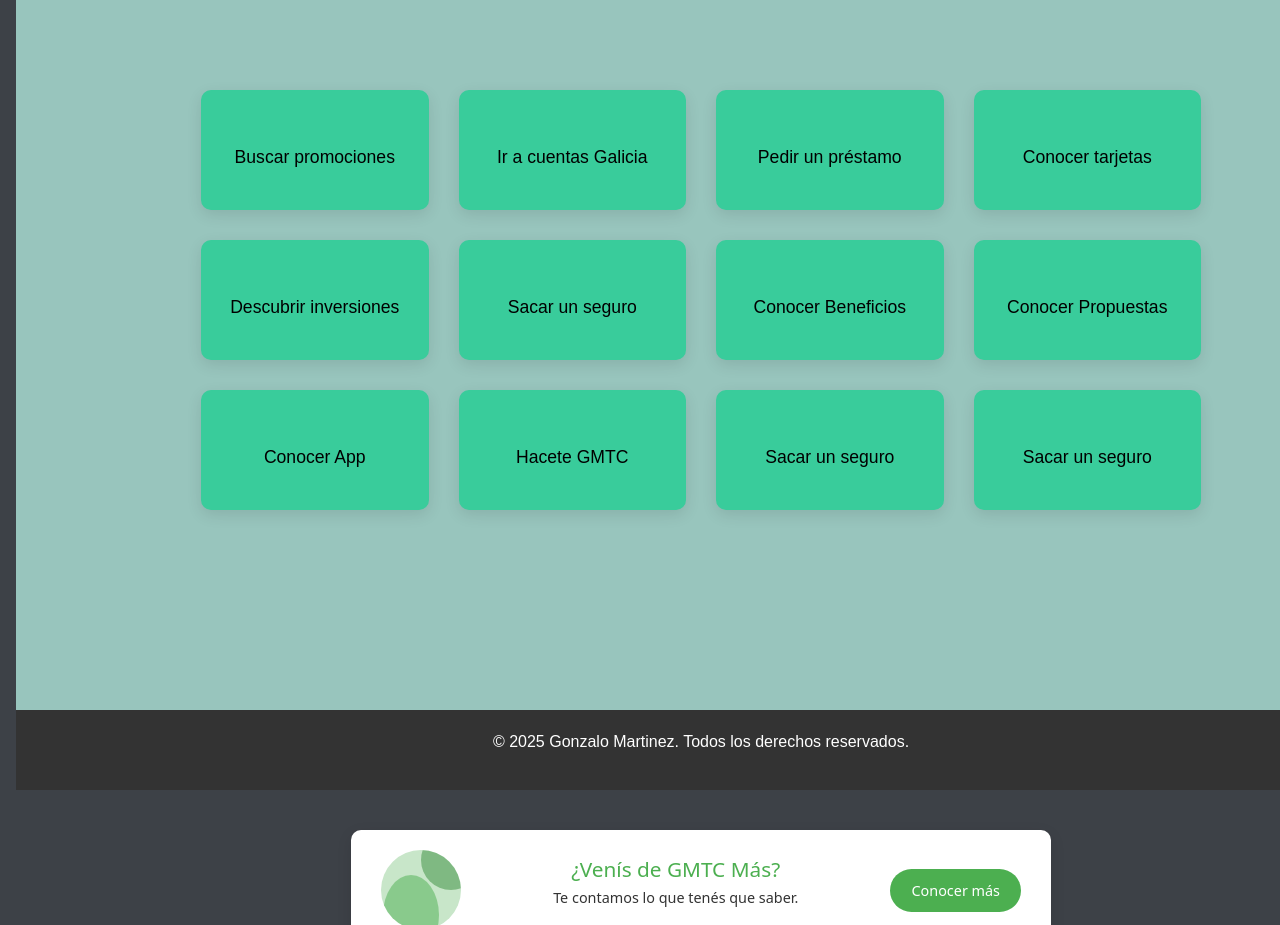
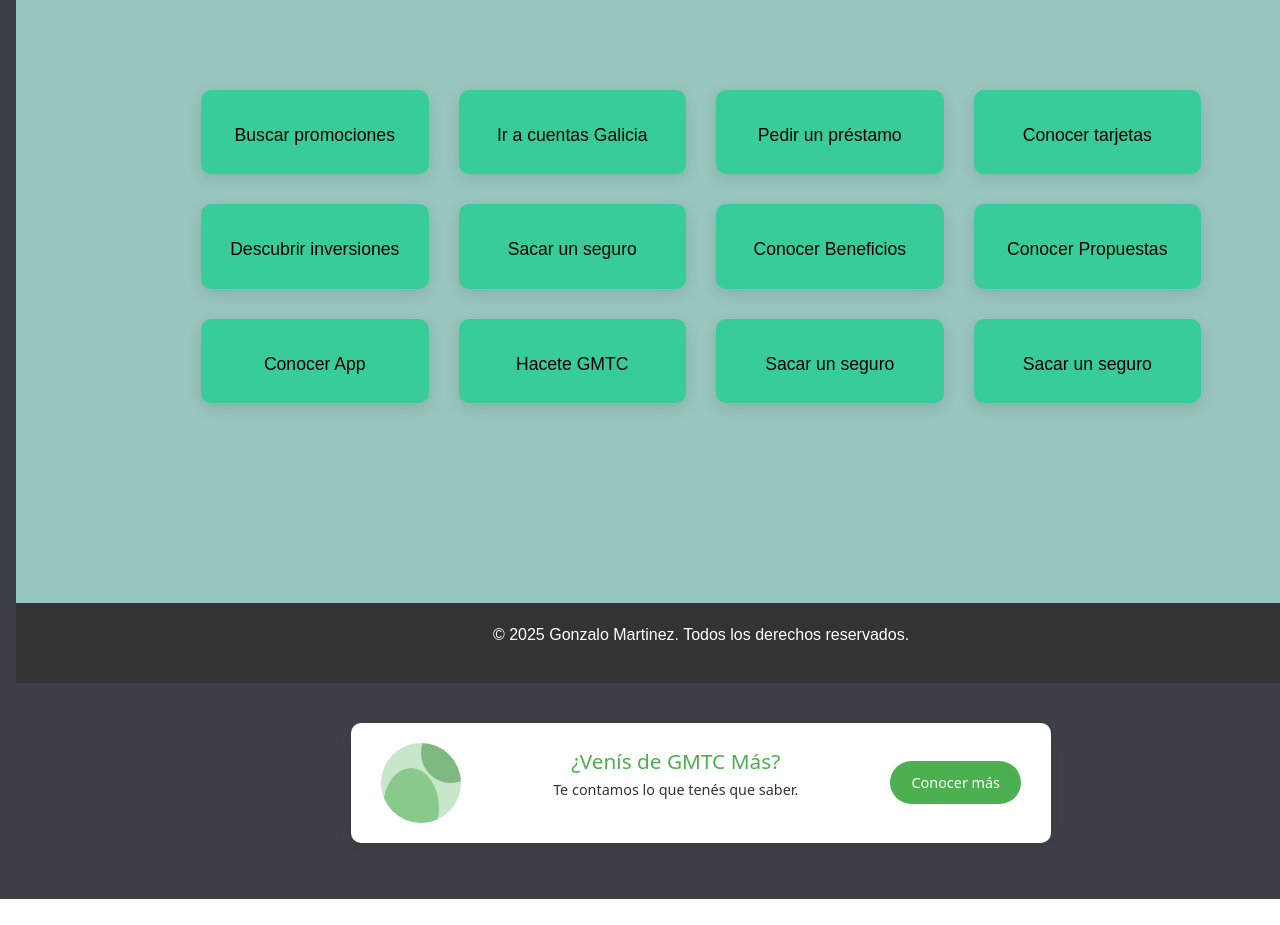
Before and after one commit to GonzaloMartinezz/TarjetaBancaria.Test, a React (Vite) app: page / in a window 1280 px wide. Shown: the part 1312-2237 px from the top of the page. After the commit the page ends 2211 px from the top, so only its background shows below. Built offline with nearby package versions, Linux system fonts and the light colour scheme.

Commit message:
cambiando estilos y mejorado la funcionalidad del componente

```diff
--- a/src/Styles/Features.css
+++ b/src/Styles/Features.css
@@ -1,27 +1,26 @@
-/* src/components/FeaturesGrid/FeaturesGrid.css */
+/*
 .features-section {
     padding: 60px 40px;
     text-align: center;
-    background-color: var(--background-dark-grey); /* Fondo oscuro */
+    background-color: var(--background-dark-grey);
     width: 100%;
 }
 
 .features-section h2 {
     font-size: 2em;
     margin-bottom: 40px;
-    color: var(--white); /* Texto blanco para el título */
-}
+    color: var(--white);
 
 .features-grid {
     display: grid;
     grid-template-columns: repeat(auto-fit, minmax(180px, 1fr));
     gap: 20px;
     max-width: 1200px;
-    margin: 0 auto; /* Centrar la cuadrícula */
+    margin: 0 auto;
 }
 
 .feature-item {
-    background-color: var(--white); /* Fondo blanco para cada tarjeta */
+    background-color: var(--white);
     padding: 20px;
     border-radius: 10px;
     box-shadow: 0 5px 15px rgba(0, 0, 0, 0.1);
@@ -30,14 +29,14 @@
     align-items: center;
     justify-content: center;
     text-align: center;
-    height: 120px; /* Altura fija para uniformidad */
+    height: 120px;/
 }
 
 .feature-icon-wrapper {
-    width: 48px; /* Tamaño del wrapper del icono */
+    width: 48px;
     height: 48px;
     border-radius: 50%;
-    background-color: var(--light-green); /* Fondo verde claro para el círculo del icono */
+    background-color: var(--light-green);
     display: flex;
     align-items: center;
     justify-content: center;
@@ -45,7 +44,7 @@
 }
 
 .feature-icon-wrapper svg {
-    fill: var(--primary-green); /* Color del icono SVG */
+    fill: var(--primary-green);
     width: 24px;
     height: 24px;
 }
@@ -53,10 +52,9 @@
 .feature-item h3 {
     font-size: 1.1em;
     color: var(--text-dark);
-    margin: 0; /* Elimina margen superior por defecto */
-}
+    margin: 0;
 
-/* Media Queries para responsividad */
+
 @media (max-width: 768px) {
     .features-section {
         padding: 40px 20px;
@@ -75,10 +73,9 @@
         font-size: 1.8em;
     }
     .features-grid {
-        grid-template-columns: 1fr; /* Una columna en pantallas muy pequeñas */
-    }
+        grid-template-columns: 1fr;
     .feature-item {
         height: auto;
         padding: 15px;
     }
-}
+} */
--- a/src/Styles/FeaturesGrid.css
+++ b/src/Styles/FeaturesGrid.css
@@ -1,15 +1,15 @@
-
+/*
 .features-section {
     padding: 60px 40px;
     text-align: center;
-    background-color: var(--background-dark-grey); /* Fondo oscuro */
+    background-color: var(--background-dark-grey);
     width: 100%;
 }
 
 .features-section h2 {
     font-size: 2em;
     margin-bottom: 40px;
-    color: var(--white); /* Texto blanco para el título */
+    color: var(--white);
 }
 
 .features-grid {
@@ -17,11 +17,11 @@
     grid-template-columns: repeat(auto-fit, minmax(180px, 1fr));
     gap: 20px;
     max-width: 1200px;
-    margin: 0 auto; /* Centrar la cuadrícula */
+    margin: 0 auto;
 }
 
 .feature-item {
-    background-color: var(--background-dark-grey); /* Fondo blanco para cada tarjeta */
+    background-color: var(--background-dark-grey);
     padding: 20px;
     border-radius: 10px;
     box-shadow: 0 5px 15px rgba(0, 0, 0, 0.8);
@@ -37,7 +37,7 @@
     width: 48px;
     height: 48px;
     border-radius: 50%;
-    background-color: var(--light-green); /* Fondo verde claro para el círculo del icono */
+    background-color: var(--light-green);
     display: flex;
     align-items: center;
     justify-content: center;
@@ -45,7 +45,7 @@
 }
 
 .feature-icon-wrapper svg {
-    fill: var(--primary-green); /* Color del icono SVG */
+    fill: var(--primary-green);
     width: 24px;
     height: 24px;
 }
@@ -55,9 +55,9 @@
     color: var(--primary-green);
     margin: 0;
 }
-
+ */
 /* Media Queries para responsividad */
-@media (max-width: 768px) {
+/* @media (max-width: 768px) {
     .features-section {
         padding: 40px 20px;
     }
@@ -69,16 +69,15 @@
         height: 110px;
     }
 }
-
-@media (max-width: 480px) {
+ */
+/* @media (max-width: 480px) {
     .features-section h2 {
         font-size: 1.8em;
     }
     .features-grid {
-        grid-template-columns: 1fr; /* Una columna en pantallas muy pequeñas */
-    }
+        grid-template-columns: 1fr;
     .feature-item {
         height: auto;
         padding: 15px;
     }
-}
+} */
--- a/src/Styles/HeroSection.css
+++ b/src/Styles/HeroSection.css
@@ -1,4 +1,4 @@
-/* src/components/HeroSection/HeroSection.css */
+
 .hero-section {
     background-color: var(--background-dark-grey); /* Fondo oscuro general */
     padding: 60px 40px;
@@ -20,13 +20,13 @@
     color: var(--white); /* Texto blanco para el fondo oscuro */
 }
 
-.hero-content h1 {
+/* .hero-content h1 {
     font-size: 3em;
     margin-bottom: 10px;
     font-weight: 700;
-}
+} */
 
-.hero-content p {
+/* .hero-content p {
     font-size: 1.2em;
     margin-bottom: 30px;
     color: rgba(255, 255, 255, 0.9);
@@ -35,9 +35,9 @@
 .hero-buttons {
     display: flex;
     gap: 15px;
-}
+} */
 
-/* El placeholder verde de la imagen */
+
 .hero-image-placeholder {
     flex: 1;
     min-width: 300px; /* Asegura que tenga un tamaño mínimo */
@@ -48,7 +48,7 @@
     /* background: linear-gradient(135deg, var(--primary-green), var(--dark-green)); */
 }
 
-/* Media Queries para responsividad */
+/*
 @media (max-width: 900px) {
     .hero-section {
         flex-direction: column;
@@ -77,4 +77,4 @@
     .hero-image-placeholder {
         height: 200px;
     }
-}
+} */
```
